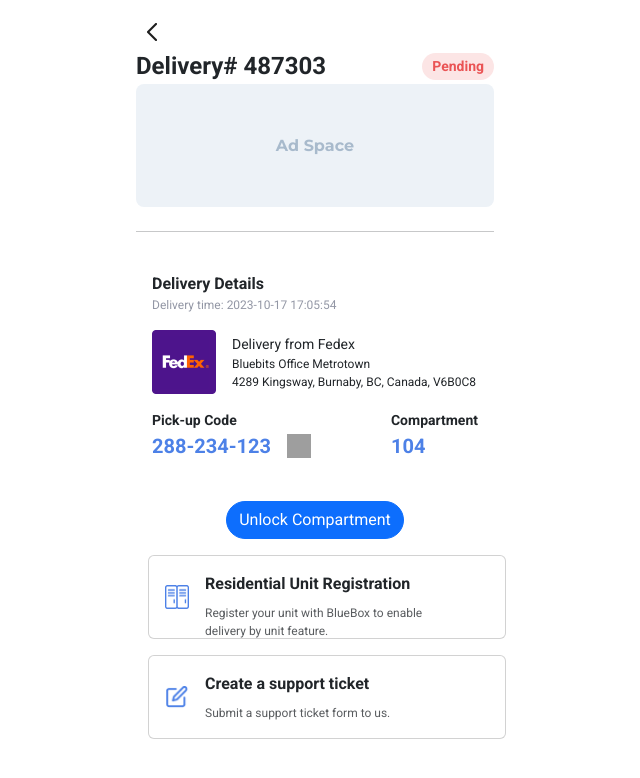
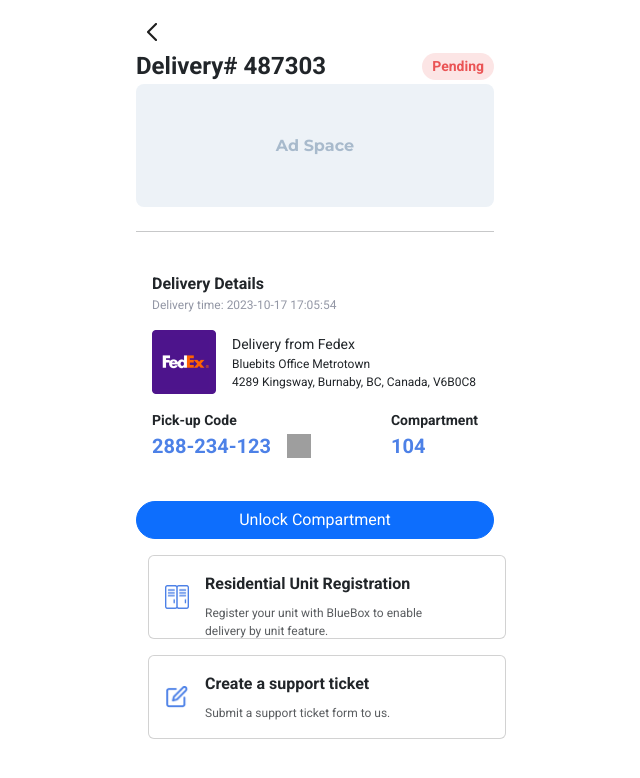
Before and after one commit to harukafujii13/assessment0702, a Next.js app: page / in a window 1280 px wide. Shown: the top 778 px of the page, without its empty margins (325-965 px from the left). Built offline with nearby package versions, Linux system fonts and the light colour scheme; grey boxes are pictures that could not be loaded.

Commit message:
🌟ADD: added onClick function

```diff
--- a/src/app/components/blueButton.tsx
+++ b/src/app/components/blueButton.tsx
@@ -5,12 +5,17 @@ import "../custom-bootstrap.scss";
 
 interface ButtonProps {
   title: string;
+  onClick?: () => void;
 }
 
-export function BlueButton({ title }: ButtonProps) {
+export function BlueButton({ title, onClick }: ButtonProps) {
   return (
-    <div className="d-flex justify-content-center">
-      <Button className="blue-button btn rounded-pill">{title}</Button>
+    <div className="d-flex justify-content-center w-100 mt-4">
+      <Button
+        className="blue-button btn rounded-pill w-100"
+        onClick={onClick}>
+        {title}
+      </Button>
     </div>
   );
 }
```
